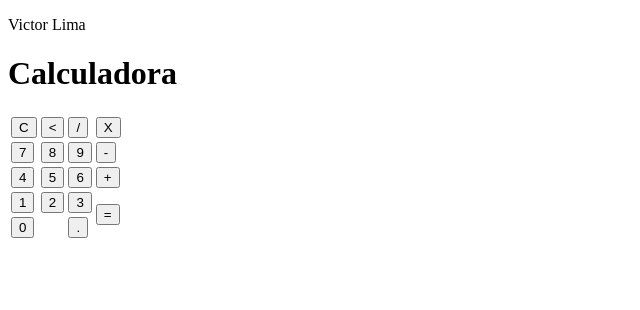
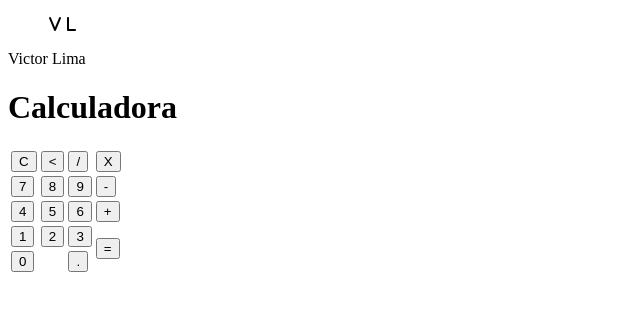
Before and after one commit to jvlimadev/calculadora, a plain HTML site: page index.html in a window 1280 px wide. Shown: the whole page, without its empty margins (0-640 px from the left). Drawn offline with Linux system fonts and the light colour scheme.

Commit message:
Acrescentando as Iniciais, com fontes externas

```diff
--- a/index.html
+++ b/index.html
@@ -3,12 +3,16 @@
     <head>
         <meta charset="UTF-8" />
         <meta name="viewport" content="width=device-width, initial-scale=1.0" />
+        <link rel="stylesheet" href="https://cdnjs.cloudflare.com/ajax/libs/font-awesome/6.1.0/css/all.min.css" />
+
         <title>Caculadora</title>
     </head>
     <body>
         <div class="page">
             <header class="header">
                 <figure class="profile">
+                    <i class="fa-solid fa-v"></i>
+                    <i class="fa-solid fa-l"></i>
                 </figure>
                 <p class="name">Victor Lima</p>
             </header>
```
Also changed, not shown: index.txt (added).
